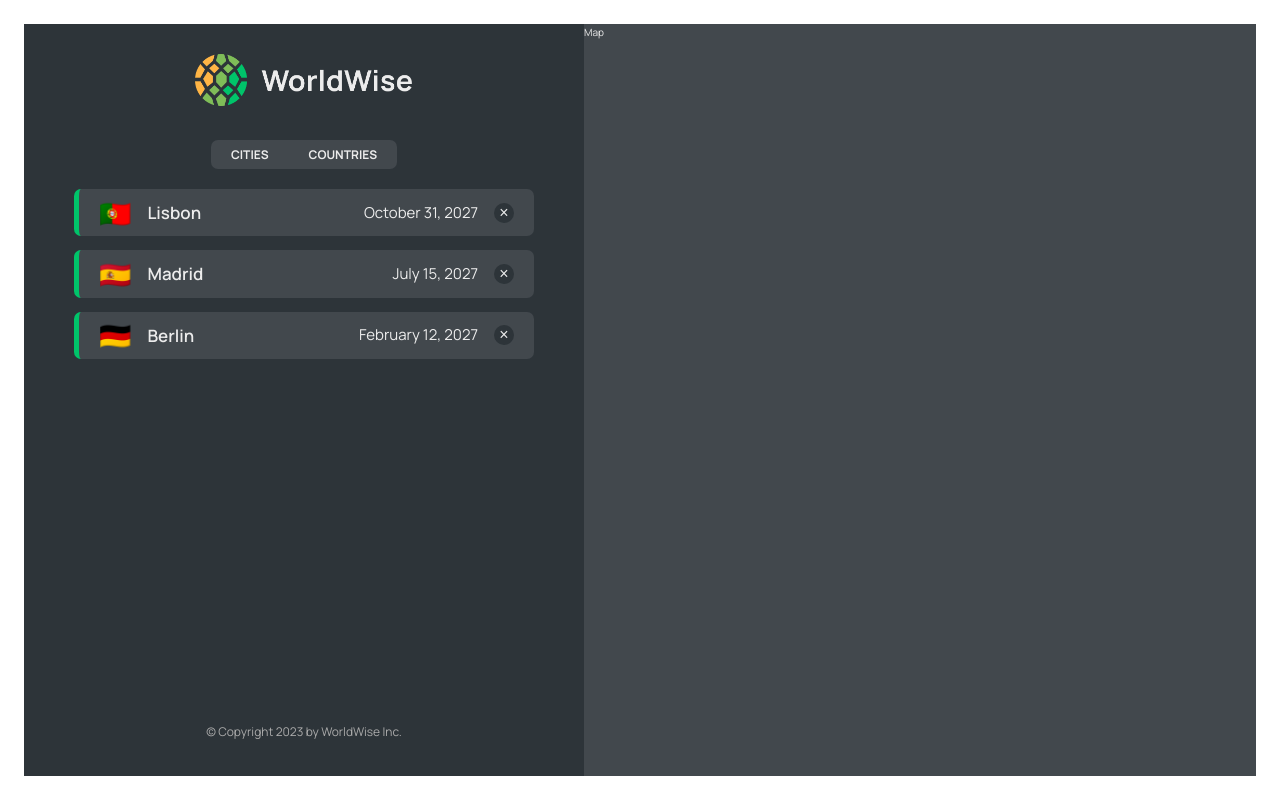
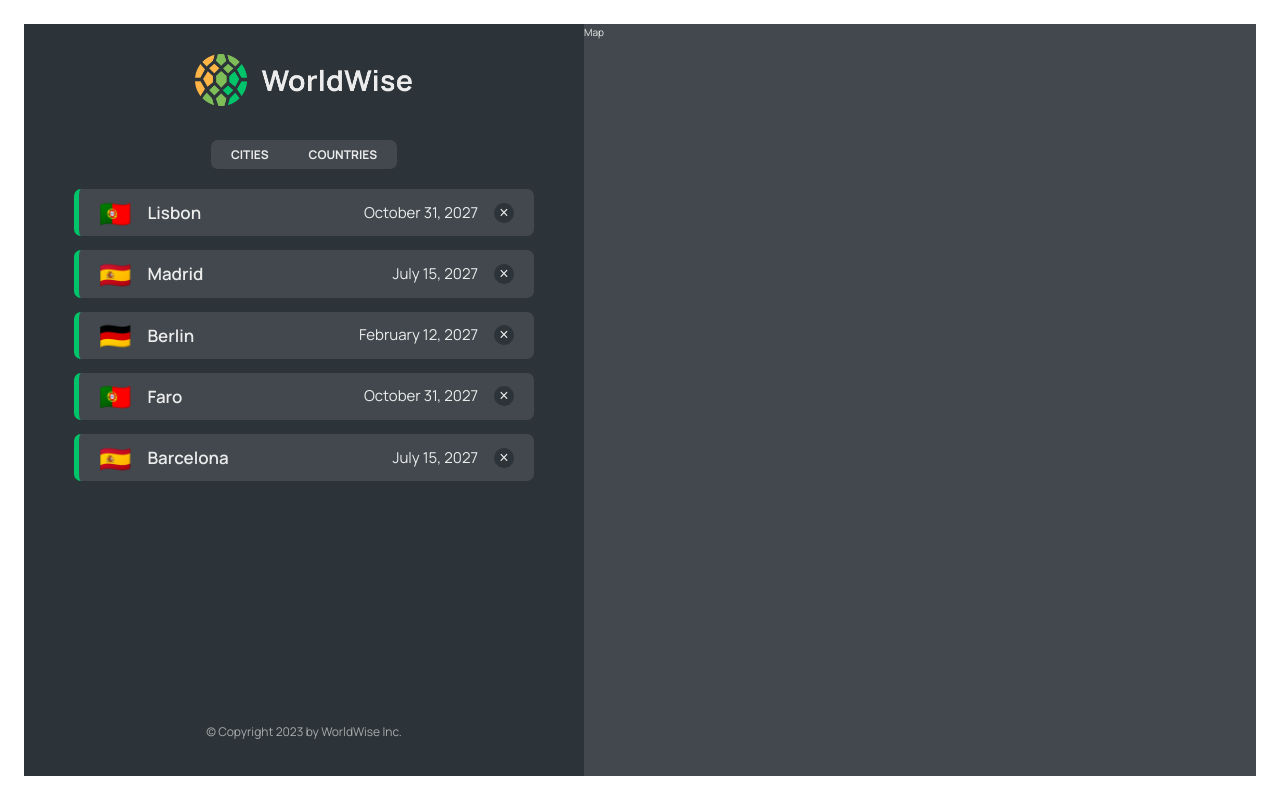
Before and after one commit to ernanni/worldwise, a React (Vite) app: page /app in a window 1280 px wide. Built offline with nearby package versions, Linux system fonts and the light colour scheme; data requests are answered from the project's data file.

Commit message:
added countryList

```diff
--- a/data/cities.json
+++ b/data/cities.json
@@ -35,6 +35,30 @@
         "lng": 13.376933665713324
       },
       "id": 98443197
+    },
+    {
+      "cityName": "Faro",
+      "country": "Portugal",
+      "emoji": "🇵🇹",
+      "date": "2027-10-31T15:59:59.138Z",
+      "notes": "My favorite city so far!",
+      "position": {
+        "lat": 38.727881642324164,
+        "lng": -9.140900099907554
+      },
+      "id": 73930375
+    },
+    {
+      "cityName": "Barcelona",
+      "country": "Spain",
+      "emoji": "🇪🇸",
+      "date": "2027-07-15T08:22:53.976Z",
+      "notes": "",
+      "position": {
+        "lat": 40.46635901755316,
+        "lng": -3.7133789062500004
+      },
+      "id": 17806731
     }
   ]
 }
--- a/src/App.jsx
+++ b/src/App.jsx
@@ -9,6 +9,7 @@
   Pricing,
   Product,
 } from './pages';
+import { CountryList } from './components';
 import { useEffect, useState } from 'react';
 
 const BASE_URL = 'http://localhost:8000';
@@ -51,7 +52,10 @@
             path="cities"
             element={<CityList cities={cities} isLoading={isLoading} />}
           />
-          <Route path="countries" element={<p>Countries</p>} />
+          <Route
+            path="countries"
+            element={<CountryList cities={cities} isLoading={isLoading} />}
+          />
           <Route path="form" element={<p>Form</p>} />
         </Route>
         <Route path="*" element={<PageNotFound />} />
--- /dev/null
+++ b/src/components/CountryList/CountryList.jsx
@@ -0,0 +1,30 @@
+import CountryItem from '../CountryItem/CountryItem';
+import Message from '../Message/Message';
+import Spinner from '../Spinner/Spinner';
+import styles from './CountryList.module.css';
+
+function CountryList({ cities, isLoading }) {
+  if (isLoading) return <Spinner />;
+
+  if (!cities.length)
+    return (
+      <Message message="Add your first city by clicking on a city on the map" />
+    );
+
+  const countries = cities.reduce((arr, city) => {
+    if (!arr.map((el) => el.country).includes(city.country))
+      return [...arr, { country: city.country, emoji: city.emoji }];
+    else return arr;
+  }, []);
+  console.log(countries);
+
+  return (
+    <ul className={styles.countryList}>
+      {countries.map((country) => (
+        <CountryItem country={country} key={country.country} />
+      ))}
+    </ul>
+  );
+}
+
+export default CountryList;
--- a/src/components/index.js
+++ b/src/components/index.js
@@ -1,6 +1,7 @@
 import AppNav from './AppNav/AppNav';
 import City from './City/City';
 import CountryItem from './CountryItem/CountryItem';
+import CountryList from './CountryList/CountryList';
 import Footer from './Footer/Footer';
 import Form from './Form/Form';
 import Logo from './Logo/Logo';
@@ -16,6 +17,7 @@
   AppNav,
   City,
   CountryItem,
+  CountryList,
   Footer,
   Form,
   Logo,
--- a/src/index.css
+++ b/src/index.css
@@ -1,6 +1,6 @@
 /* Taken from getting started guide at: https://leafletjs.com/examples/quick-start/ */
-@import "https://unpkg.com/leaflet@1.7.1/dist/leaflet.css";
-@import "https://fonts.googleapis.com/css2?family=Manrope:wght@400;600;700;800&display=swap";
+@import 'https://unpkg.com/leaflet@1.7.1/dist/leaflet.css';
+@import 'https://fonts.googleapis.com/css2?family=Manrope:wght@400;600;700;800&display=swap';
 
 /* These CSS variables are global, so they are available in all CSS modules */
 :root {
@@ -27,7 +27,7 @@
 }
 
 body {
-  font-family: "Manrope", sans-serif;
+  font-family: 'Manrope', sans-serif;
   color: var(--color-light--2);
   font-weight: 400;
   line-height: 1.6;
```
